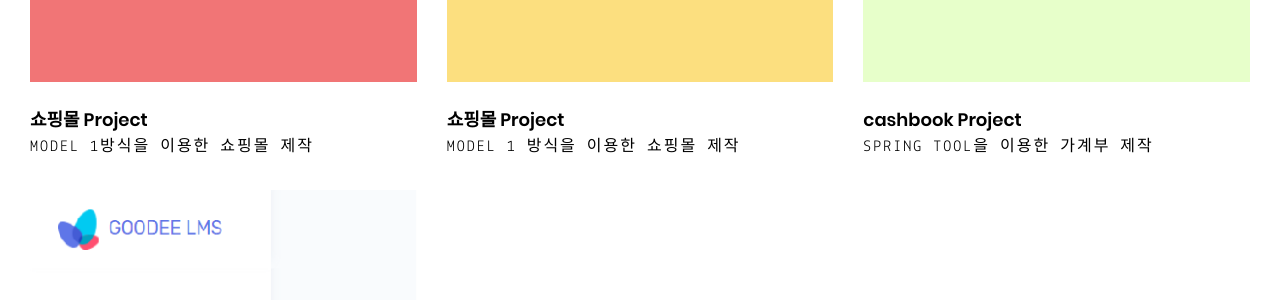
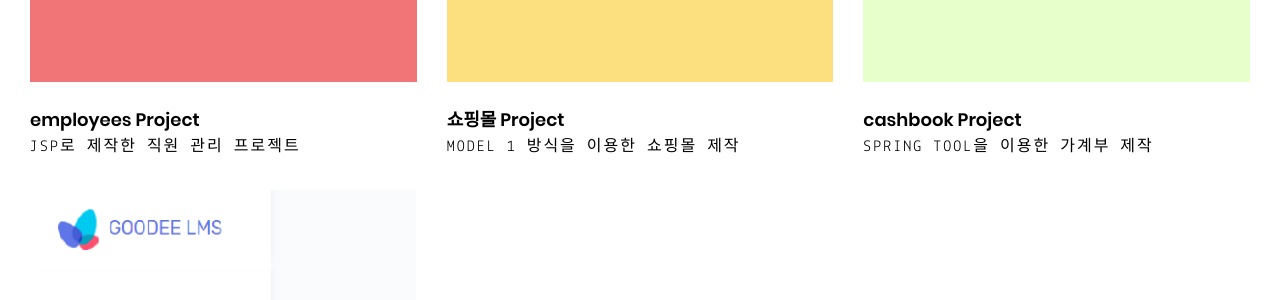
Before and after one commit to heairin1008/heairin1008.github.io, a Jekyll site: the page built from index.html, in a window 1280 px wide. Shown: the part 585-885 px from the top of the page. Built offline with Jekyll 4.4.1, drawn with Linux system fonts in a browser that asks for light colours.

Commit message:
Update 2017-04-01-redpineapple.md

```diff
--- a/_posts/projects/2017-04-01-redpineapple.md
+++ b/_posts/projects/2017-04-01-redpineapple.md
@@ -7,8 +7,8 @@ meta:
   keywords: "Jekyll, Pineapple"
 
 project:
-  title: "쇼핑몰 Project"
-  type: "model 1방식을 이용한 쇼핑몰 제작 "
+  title: "employees Project"
+  type: "JSP로 제작한 직원 관리 프로젝트"
   url: "https://github.com/arnolds/pineapple"
   goUrl: "http://unuho.kro.kr"
   logo: "/assets/images/projects/redpineapple/logo.png"
```
